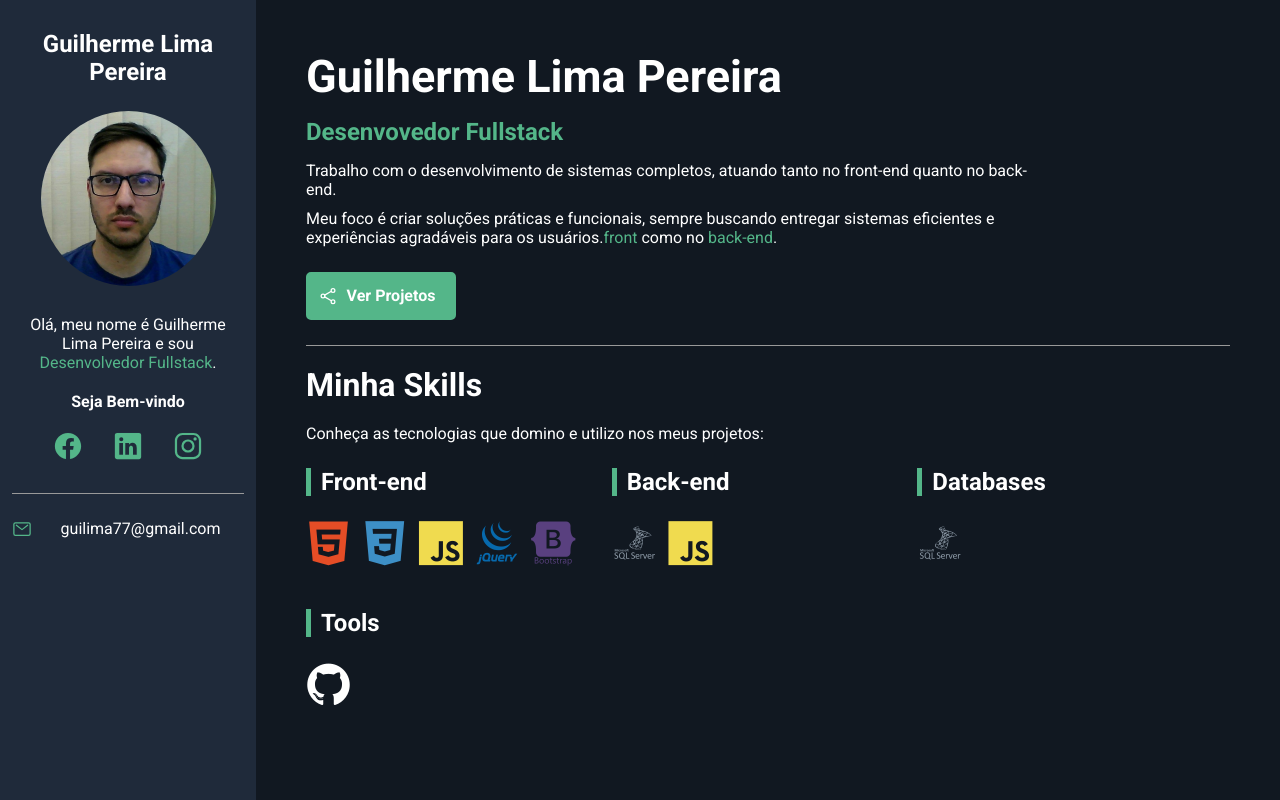
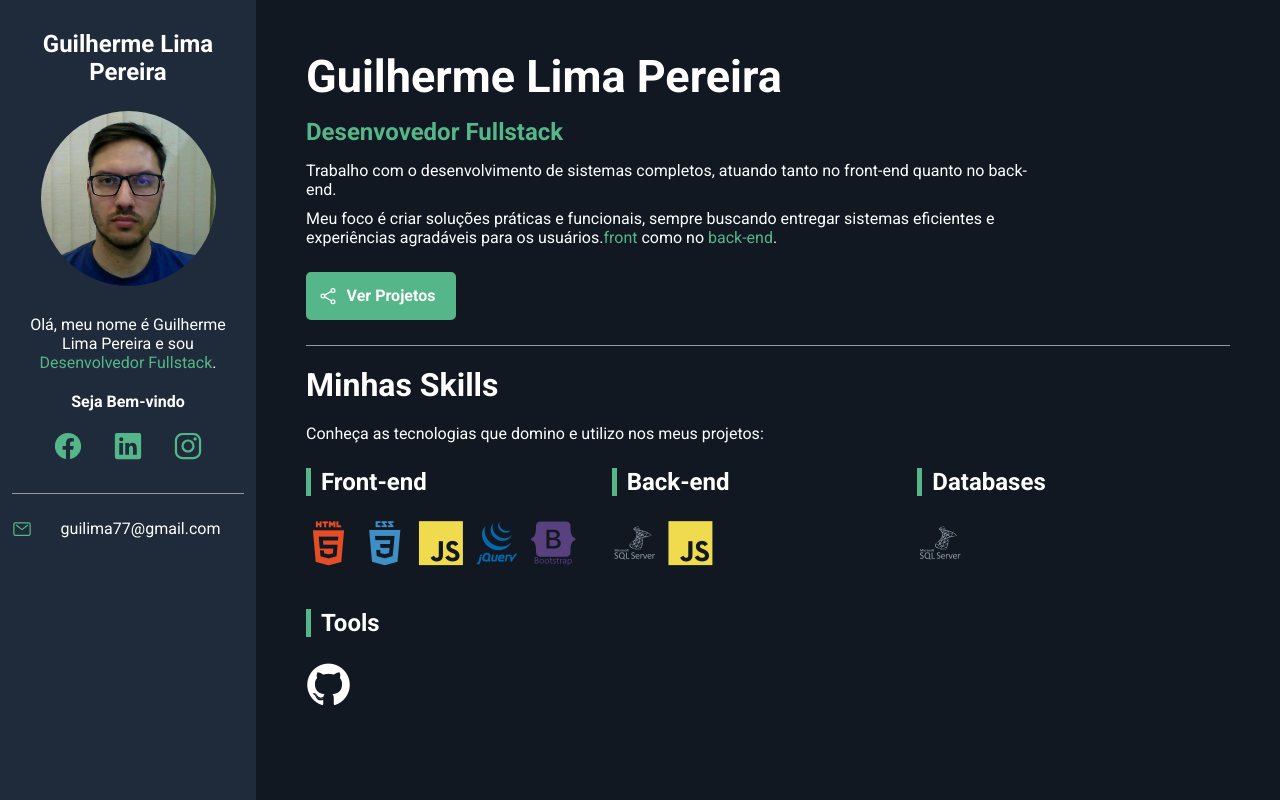
Before and after one commit to guilhermelimape/guilhermelimape.github.io, a plain HTML site: page index.html in a window 1280 px wide. Drawn offline with nearby package versions, Linux system fonts and the light colour scheme.

Commit message:
Pequenas correções 02

```diff
--- a/index.html
+++ b/index.html
@@ -40,13 +40,13 @@
             <p class="description">Trabalho com o desenvolvimento de sistemas completos, atuando tanto no front-end quanto no back-end. </p>
             <p class="description">Meu foco é criar soluções práticas e funcionais, sempre buscando entregar sistemas eficientes e experiências agradáveis para os usuários.<span class="highlight">front</span> como no <span class="highlight">back-end</span>.</p>
             <a href="https://github.com/guilhermelimape" id="btn-project"><ion-icon name="share-social-outline"></ion-icon><span>Ver Projetos</span></a>
-            <h2 id="skills-section-title">Minha Skills</h2>
+            <h2 id="skills-section-title">Minhas Skills</h2>
             <p class="description">Conheça as tecnologias que domino e utilizo nos meus projetos:</p>
             <div id="skills-container">
                 <div class="skills-box">
                     <p class="skills-title">Front-end</p>
-                    <i class="devicon-html5-plain colored"></i>
-                    <i class="devicon-css3-plain colored"></i>
+                    <i class="devicon-html5-plain-wordmark colored"></i>
+                    <i class="devicon-css3-plain-wordmark colored"></i>
                     <i class="devicon-javascript-plain colored"></i>
                     <i class="devicon-jquery-plain-wordmark colored"></i>
                     <i class="devicon-bootstrap-plain-wordmark colored"></i>
```
